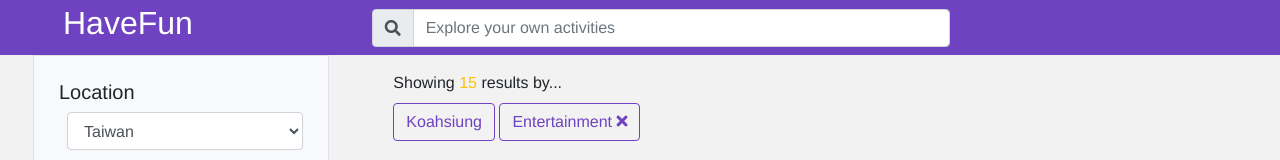
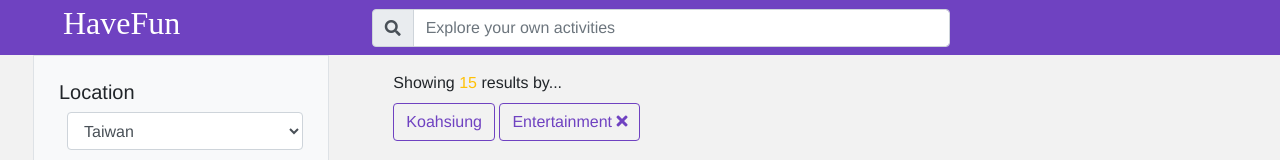
Before and after one commit to WadeHuang1993/F2E-2018, a website: page week2-filter/index.html in a window 1280 px wide. Shown: the top 160 px of the page. Drawn offline with nearby package versions, Linux system fonts and the light colour scheme.

Commit message:
style: 調整 Header H2 字體
 issue #week2-filter

```diff
--- a/week2-filter/assets/css/style.css
+++ b/week2-filter/assets/css/style.css
@@ -13,6 +13,10 @@ body {
     background-color: #F2F2F2;
 }
 
+header h2 {
+    font-family: Optima-ExtraBlack !important;
+}
+
 .badge .badge-outlined {
     background-color: transparent
 }
```
